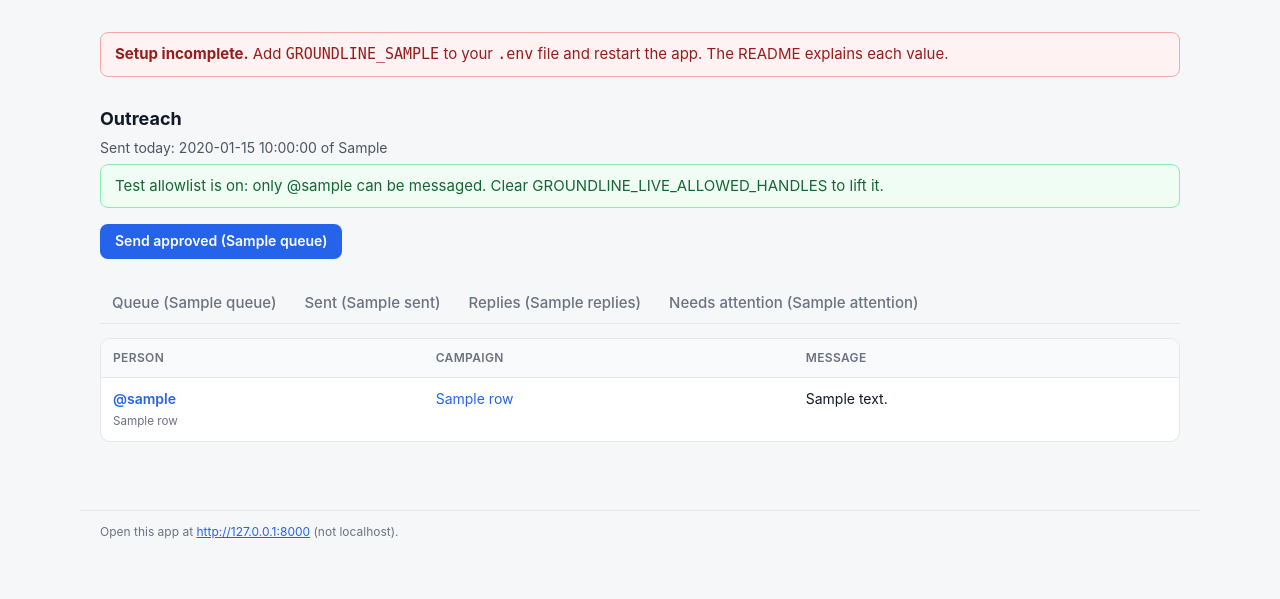
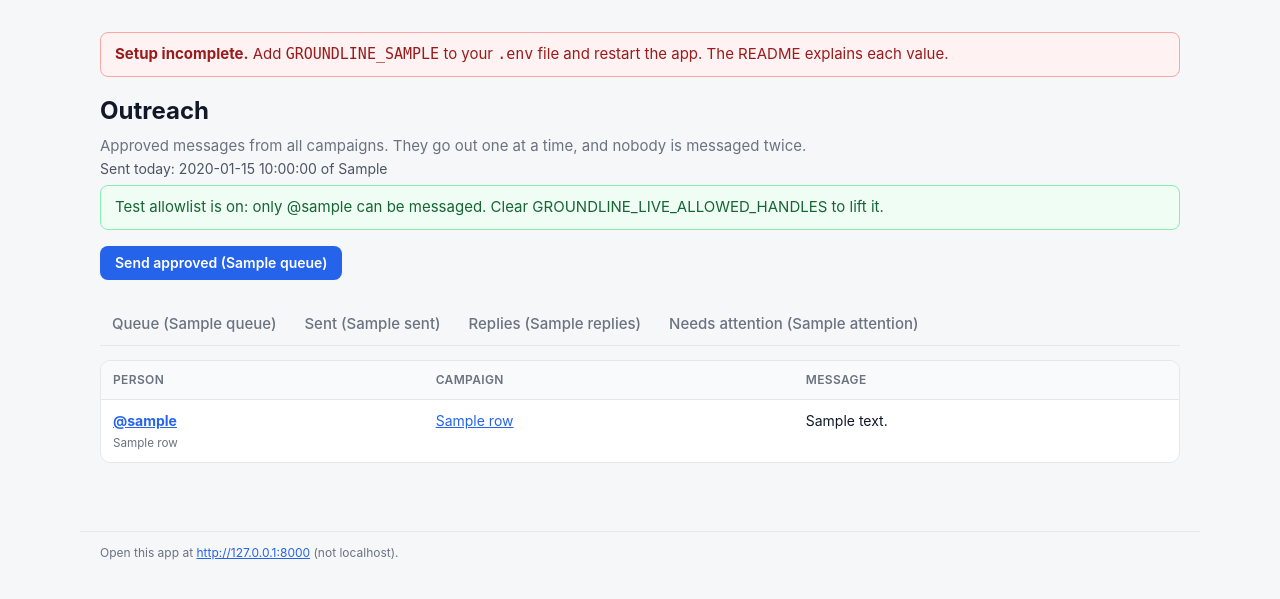
Before and after one commit to Robertise/groundline, a FastAPI app: template app/templates/outreach.html in a window 1280 px wide. Shown: the part 59-658 px from the top of the page. Run offline with FastAPI, Linux system fonts and the light colour scheme; the template is opened without the code that fills it: most values are stand-ins (such as "Sample title", 1, 10 or a date in 2020).

Commit message:
feat: tidy review and outreach pages and link approvals to sending

```diff
--- a/app/templates/outreach.html
+++ b/app/templates/outreach.html
@@ -1,7 +1,8 @@
 {% extends "base.html" %}
 
 {% block content %}
-<h2>Outreach</h2>
+<h1>Outreach</h1>
+<p class="muted">Approved messages from all campaigns. They go out one at a time, and nobody is messaged twice.</p>
 <p style="margin-top: -5px; color: #4b5563; font-size: 14px;">
   Sent today: {{ sent_today }} of {{ daily_cap }}
 </p>
@@ -75,13 +76,13 @@
       {% for row in rows %}
       <tr>
         <td>
-          <a href="{{ row.profile_url }}" target="_blank" rel="noopener" style="font-weight: 600; text-decoration: none; color: #2563eb;">
-            @{{ row.username }}
+          <a href="{{ row.profile_url }}" target="_blank" rel="noopener">
+            <strong>@{{ row.username }}</strong>
           </a>
           <br><small style="color: #6b7280;">{{ row.name or "" }}</small>
         </td>
         <td>
-          <a href="/campaigns/{{ row.campaign_id }}" style="text-decoration: none; color: #2563eb;">
+          <a href="/campaigns/{{ row.campaign_id }}">
             {{ row.campaign_name }}
           </a>
         </td>
@@ -90,9 +91,9 @@
         </td>
 
         {% if tab == 'queue' %}
-          <td style="white-space: nowrap; font-size: 13px;">{{ row.approved_at }}</td>
+          <td style="white-space: nowrap; font-size: 13px;">{{ row.approved_at|short_time }}</td>
           <td>
-            <a href="/campaigns/{{ row.campaign_id }}/review?tab=approved" style="font-size: 13px; text-decoration: none; color: #2563eb;">
+            <a href="/campaigns/{{ row.campaign_id }}/review?tab=approved">
               Withdraw on the review page
             </a>
             {% if row.held_by_allowlist %}
@@ -104,15 +105,15 @@
           </td>
 
         {% elif tab == 'sent' %}
-          <td style="white-space: nowrap; font-size: 13px;">{{ row.sent_at }}</td>
+          <td style="white-space: nowrap; font-size: 13px;">{{ row.sent_at|short_time }}</td>
           <td style="font-size: 13px; white-space: nowrap;">
             {% if row.conversation_url %}
-              <a href="{{ row.conversation_url }}" target="_blank" rel="noopener" style="text-decoration: none; color: #2563eb;">
+              <a href="{{ row.conversation_url }}" target="_blank" rel="noopener">
                 Open conversation on X
               </a>
               <br>
             {% endif %}
-            <a href="{{ row.profile_url }}" target="_blank" rel="noopener" style="text-decoration: none; color: #2563eb;">
+            <a href="{{ row.profile_url }}" target="_blank" rel="noopener">
               Open profile
             </a>
           </td>
@@ -120,21 +121,21 @@
             <form method="post" action="/outreach/{{ row.id }}/replied">
               <input type="text" name="note" placeholder="What did they say? (optional)" style="margin-bottom: 5px; width: 220px; font-size: 13px; padding: 4px 8px;">
               <br>
-              <button type="submit" class="btn" style="padding: 4px 8px; font-size: 12px;">Mark replied</button>
+              <button type="submit" class="btn btn-sm">Mark replied</button>
             </form>
           </td>
 
         {% elif tab == 'replies' %}
-          <td style="white-space: nowrap; font-size: 13px;">{{ row.updated_at }}</td>
+          <td style="white-space: nowrap; font-size: 13px;">{{ row.updated_at|short_time }}</td>
           <td style="max-width: 250px; font-size: 13px; white-space: pre-wrap;">{{ row.reply_note or "" }}</td>
           <td style="font-size: 13px; white-space: nowrap;">
             {% if row.conversation_url %}
-              <a href="{{ row.conversation_url }}" target="_blank" rel="noopener" style="text-decoration: none; color: #2563eb;">
+              <a href="{{ row.conversation_url }}" target="_blank" rel="noopener">
                 Open conversation on X
               </a>
               <br>
             {% endif %}
-            <a href="{{ row.profile_url }}" target="_blank" rel="noopener" style="text-decoration: none; color: #2563eb;">
+            <a href="{{ row.profile_url }}" target="_blank" rel="noopener">
               Open profile
             </a>
           </td>
@@ -148,25 +149,25 @@
             {% if row.state == 'unknown' %}
               <div style="margin-bottom: 6px; font-size: 13px;">
                 {% if row.conversation_url %}
-                  <a href="{{ row.conversation_url }}" target="_blank" rel="noopener" style="text-decoration: none; color: #2563eb;">
+                  <a href="{{ row.conversation_url }}" target="_blank" rel="noopener">
                     Open conversation on X
                   </a>
                   <br>
                 {% endif %}
-                <a href="{{ row.profile_url }}" target="_blank" rel="noopener" style="text-decoration: none; color: #2563eb;">
+                <a href="{{ row.profile_url }}" target="_blank" rel="noopener">
                   Open profile
                 </a>
               </div>
               <div style="display: flex; gap: 6px;">
                 <form method="post" action="/outreach/{{ row.id }}/resolve" style="display: inline;">
                   <input type="hidden" name="delivered" value="yes">
-                  <button type="submit" class="btn" style="padding: 4px 8px; font-size: 12px; background: #059669;">
+                  <button type="submit" class="btn btn-green btn-sm">
                     It was delivered
                   </button>
                 </form>
                 <form method="post" action="/outreach/{{ row.id }}/resolve" style="display: inline;">
                   <input type="hidden" name="delivered" value="no">
-                  <button type="submit" class="btn btn-secondary" style="padding: 4px 8px; font-size: 12px;">
+                  <button type="submit" class="btn btn-secondary btn-sm">
                     It was not delivered
                   </button>
                 </form>
@@ -174,13 +175,13 @@
 
             {% elif row.state == 'failed' %}
               <form method="post" action="/outreach/{{ row.id }}/retry" style="display: inline;">
-                <button type="submit" class="btn" style="padding: 4px 8px; font-size: 12px;">Retry</button>
+                <button type="submit" class="btn btn-secondary btn-sm">Retry</button>
               </form>
 
             {% elif row.state == 'blocked' %}
               {% if row.state_reason != 'suppressed' %}
                 <form method="post" action="/outreach/{{ row.id }}/recheck" style="display: inline;">
-                  <button type="submit" class="btn" style="padding: 4px 8px; font-size: 12px;">Check again</button>
+                  <button type="submit" class="btn btn-secondary btn-sm">Check again</button>
                 </form>
               {% endif %}
             {% endif %}
@@ -194,11 +195,11 @@
 
 {% if tab == 'attention' and discovery_problems %}
   <div style="margin-top: 25px; padding-top: 15px; border-top: 1px solid #e5e7eb;">
-    <h3 style="margin-bottom: 10px;">Discovery Problems</h3>
+    <h3 style="margin-bottom: 10px;">Discovery runs that stopped</h3>
     <ul>
       {% for dp in discovery_problems %}
         <li style="margin-bottom: 5px; font-size: 14px;">
-          Discovery for <a href="/campaigns/{{ dp.campaign_id }}" style="text-decoration: none; color: #2563eb; font-weight: 500;">{{ dp.campaign_name }}</a> stopped: {{ dp.status }}
+          Discovery for <a href="/campaigns/{{ dp.campaign_id }}">{{ dp.campaign_name }}</a> stopped: {{ dp.status }}
         </li>
       {% endfor %}
     </ul>
```
Also changed, not shown: app/templates/review.html (+16 -17 lines), tests/test_review_web.py (+21 -0 lines).
